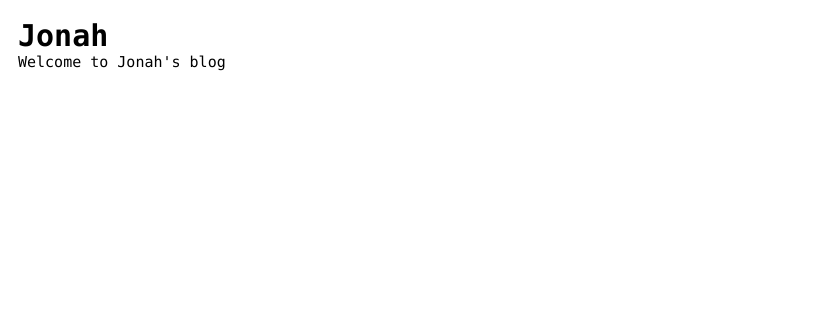
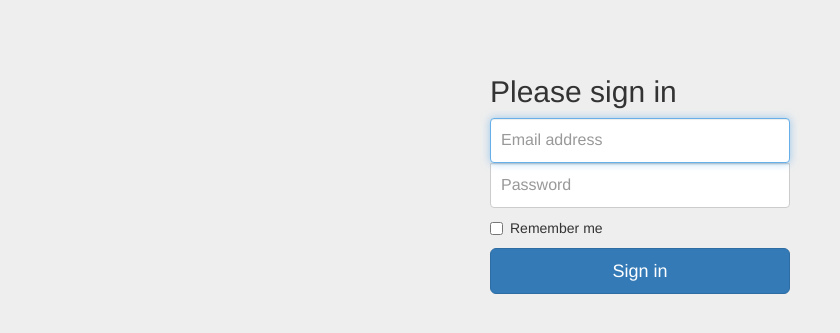
Before and after one commit to GarbledWang/PyPro, a Django app: page /login in a window 1280 px wide. Shown: the top 333 px of the page, without its empty margins (0-840 px from the left). Run offline with Django 3.2, Linux system fonts and the light colour scheme; some libraries are stand-ins or nearby versions.

Commit message:
login success

```diff
--- a/jonah/blog/views.py
+++ b/jonah/blog/views.py
@@ -6,3 +6,24 @@ def index(request):
     context['name'] = Constant.BLOG_NAME
     context['desc'] = Constant.BLOG_DESC
     return render(request,'index.html',context)
+
+def login(request):
+    if request.method == "POST":
+        if 'username' in request.POST and 'password' in request.POST:
+            un = request.POST['username']
+            pw = request.POST['password']
+            '''校验账号密码'''
+            if un == "jonah" and pw == '5442377':
+                #save session
+                request.session['username'] = un
+                request.session['password'] = pw
+                context = {}
+                context['name'] = Constant.BLOG_NAME
+                context['desc'] = Constant.BLOG_DESC
+                context['username'] = un
+                return render(request,'index.html',context)
+        else:
+            context = {}
+            context['message'] = '账号或密码错误'
+            return  render(request,'login.html',context)
+    return render(request,'login.html')
--- a/jonah/jonah/static/css/home.css
+++ b/jonah/jonah/static/css/home.css
@@ -1,13 +1,41 @@
 div.title{
-    padding: 10px;
+    margin: 20px;;
+    height: 100px;
+}
+div.title_left{
+    display:inline;
+    float: left;
+}
+div.title_right{
+    float: left;
+    margin-left: 20px;
+    margin-top: 30px;
+}
+div.title_end{
+    float: right;
+    margin-top: 45px;
 }
 #name{
-    display: block;
     font-size: 30px;
     font-family: Consolas;
+    display: block;
     font-weight: bold;
 }
 #desc{
     font-size: 15px;
     font-family: Consolas;
 }
+#icon{
+    height: 100px;
+    width: 100px;
+}
+#login{
+    font-size: 15px;
+    font-family: Consolas;
+    padding: 5px 10px 5px 10px;
+    font-weight: bold;
+    border-radius: 3px;
+    color: white;
+    background-color: #13CEA6;
+    border: 1px solid silver;
+}
--- /dev/null
+++ b/jonah/jonah/static/css/signin.css
@@ -0,0 +1,40 @@
+body {
+  padding-top: 40px;
+  padding-bottom: 40px;
+  background-color: #eee;
+}
+
+.form-signin {
+  max-width: 330px;
+  padding: 15px;
+  margin: 0 auto;
+}
+.form-signin .form-signin-heading,
+.form-signin .checkbox {
+  margin-bottom: 10px;
+}
+.form-signin .checkbox {
+  font-weight: normal;
+}
+.form-signin .form-control {
+  position: relative;
+  height: auto;
+  -webkit-box-sizing: border-box;
+     -moz-box-sizing: border-box;
+          box-sizing: border-box;
+  padding: 10px;
+  font-size: 16px;
+}
+.form-signin .form-control:focus {
+  z-index: 2;
+}
+.form-signin input[type="email"] {
+  margin-bottom: -1px;
+  border-bottom-right-radius: 0;
+  border-bottom-left-radius: 0;
+}
+.form-signin input[type="password"] {
+  margin-bottom: 10px;
+  border-top-left-radius: 0;
+  border-top-right-radius: 0;
+}
--- a/jonah/jonah/urls.py
+++ b/jonah/jonah/urls.py
@@ -19,5 +19,6 @@ from blog import views
 
 urlpatterns = [
     url(r'^admin/', admin.site.urls),
-    url(r'',views.index)
+    url(r'^$',views.index),
+    url(r'^login$',views.login)
 ]
--- a/jonah/templates/index.html
+++ b/jonah/templates/index.html
@@ -7,8 +7,16 @@
 
 <body>
 <div class="title">
-    <span id="name">{{ name }}</span>
-    <span id="desc">{{ desc }}</span>
+    <div class="title_left">
+        <img id="icon" src="/static/images/icon.jpg">
+    </div>
+    <div class="title_right">
+        <span id="name">{{ name }}</span>
+        <span id="desc">{{ desc }}</span>
+    </div>
+    <div class="title_end">
+        <a href="/login" style="text-decoration:none"><span id="login">Login</span></a>
+    </div>
 </div>
 </body>
 
--- /dev/null
+++ b/jonah/templates/login.html
@@ -0,0 +1,61 @@
+<!DOCTYPE html>
+<html lang="zh-CN">
+<head>
+    <meta charset="utf-8">
+    <meta http-equiv="X-UA-Compatible" content="IE=edge">
+    <meta name="viewport" content="width=device-width, initial-scale=1">
+    <!-- 上述3个meta标签*必须*放在最前面，任何其他内容都*必须*跟随其后！ -->
+    <meta name="description" content="">
+    <meta name="author" content="">
+    <link rel="icon" href="../../favicon.ico">
+
+    <title>Signin Template for Bootstrap</title>
+
+    <!-- Bootstrap core CSS -->
+    <link href="//cdn.bootcss.com/bootstrap/3.3.5/css/bootstrap.min.css" rel="stylesheet">
+
+    <!-- Custom styles for this template -->
+    <link href="/static/css/signin.css" rel="stylesheet">
+
+    <!-- Just for debugging purposes. Don't actually copy these 2 lines! -->
+    <!--[if lt IE 9]><script src="../../assets/js/ie8-responsive-file-warning.js"></script><![endif]-->
+    <script src="../../assets/js/ie-emulation-modes-warning.js"></script>
+
+    <!-- HTML5 shim and Respond.js for IE8 support of HTML5 elements and media queries -->
+    <!--[if lt IE 9]>
+      <script src="//cdn.bootcss.com/html5shiv/3.7.2/html5shiv.min.js"></script>
+      <script src="//cdn.bootcss.com/respond.js/1.4.2/respond.min.js"></script>
+    <![endif]-->
+</head>
+
+<body>
+
+{% if message %}
+    <div>
+        <span style="font-size: 20px; color: red; align-content: center">{{ message }}</span>
+    </div>
+{% endif %}
+
+<div class="container">
+
+    <form class="form-signin" method="post" action="/login">{% csrf_token %}
+        <h2 class="form-signin-heading">Please sign in</h2>
+        <label for="inputEmail" class="sr-only">Account</label>
+        <input type="text" name="username" class="form-control" placeholder="Email address" required autofocus>
+        <label for="inputPassword" class="sr-only">Password</label>
+        <input type="password" name="password" class="form-control" placeholder="Password" required>
+        <div class="checkbox">
+            <label>
+                <input type="checkbox" value="remember-me"> Remember me
+            </label>
+        </div>
+        <button class="btn btn-lg btn-primary btn-block" type="submit">Sign in</button>
+    </form>
+
+</div> <!-- /container -->
+
+
+<!-- IE10 viewport hack for Surface/desktop Windows 8 bug -->
+<script src="../../assets/js/ie10-viewport-bug-workaround.js"></script>
+</body>
+</html>
```
Also changed, not shown: jonah/jonah/static/js/ie-emulation-modes-warning.js (added, +51 -0 lines), jonah/db.sqlite3, jonah/jonah/static/images/icon.jpg (added).
